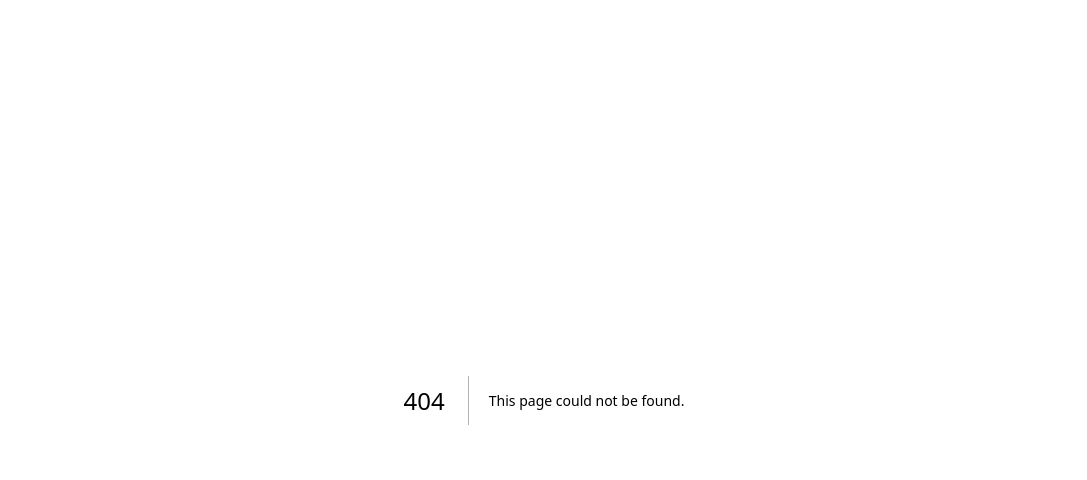
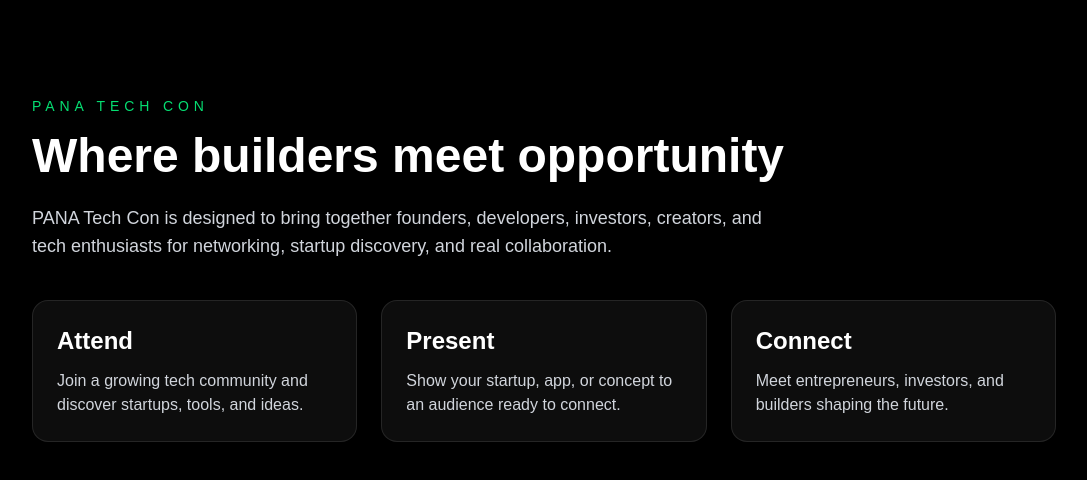
Before and after one commit to panagreenllc-dot/PANA-2.0, a Next.js app: page /techcon in a window 1280 px wide. Before the commit this address had no page. Shown: the top 480 px of the page, without its empty margins (96-1183 px from the left). Built offline with nearby package versions, Linux system fonts and the light colour scheme.

Commit message:
create techcon page

```diff
--- /dev/null
+++ b/app/techcon/page.tsx
@@ -0,0 +1,42 @@
+export default function TechConPage() {
+  return (
+    <main className="min-h-screen bg-black px-6 py-24 text-white">
+      <div className="mx-auto max-w-5xl">
+        <p className="mb-4 text-sm uppercase tracking-[0.35em] text-green-400">
+          PANA Tech Con
+        </p>
+
+        <h1 className="mb-6 text-5xl font-bold">Where builders meet opportunity</h1>
+
+        <p className="mb-10 max-w-3xl text-lg text-gray-300">
+          PANA Tech Con is designed to bring together founders, developers,
+          investors, creators, and tech enthusiasts for networking, startup
+          discovery, and real collaboration.
+        </p>
+
+        <div className="grid gap-6 md:grid-cols-3">
+          <div className="rounded-2xl border border-white/10 bg-white/5 p-6">
+            <h2 className="mb-3 text-2xl font-bold">Attend</h2>
+            <p className="text-gray-300">
+              Join a growing tech community and discover startups, tools, and ideas.
+            </p>
+          </div>
+
+          <div className="rounded-2xl border border-white/10 bg-white/5 p-6">
+            <h2 className="mb-3 text-2xl font-bold">Present</h2>
+            <p className="text-gray-300">
+              Show your startup, app, or concept to an audience ready to connect.
+            </p>
+          </div>
+
+          <div className="rounded-2xl border border-white/10 bg-white/5 p-6">
+            <h2 className="mb-3 text-2xl font-bold">Connect</h2>
+            <p className="text-gray-300">
+              Meet entrepreneurs, investors, and builders shaping the future.
+            </p>
+          </div>
+        </div>
+      </div>
+    </main>
+  );
+}
```
